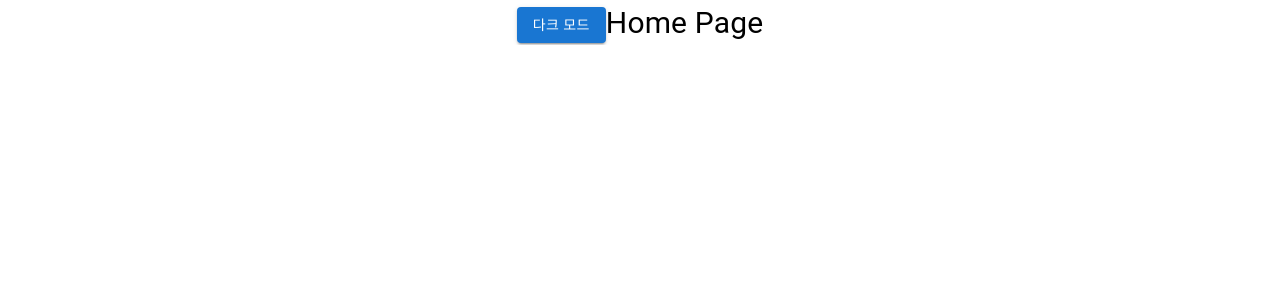
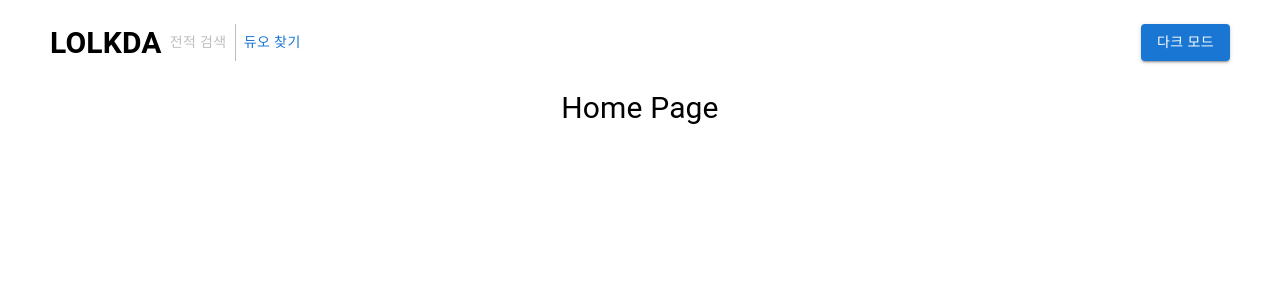
Before and after one commit to lolkda-team/lolkda-frontend, a Next.js app: page / in a window 1280 px wide. Shown: the top 300 px of the page. Built offline with nearby package versions, Linux system fonts and the light colour scheme.

Commit message:
feat: site 이동 버튼 구현

```diff
--- a/src/app/layout.tsx
+++ b/src/app/layout.tsx
@@ -3,6 +3,7 @@ import "@/styles/globals.css";
 import React from "react";
 import {Container} from "@mui/material";
 import { Providers } from '@/app/provider';
+import { Header } from '@/components/organisms/Header';
 
 export const metadata: Metadata = {
   title: "LOLKDA",
@@ -18,6 +19,7 @@ export default function RootLayout({
     <html lang="ko">
       <body>
         <Providers>
+          <Header />
           <Container maxWidth="lg">
               {children}
           </Container>
--- a/src/app/page.tsx
+++ b/src/app/page.tsx
@@ -6,7 +6,6 @@ import { ThemeToggleButton } from '@/components/atoms/ThemeToggleButton';
 export default function Home() {
   return (
     <S.Wrapper>
-      <ThemeToggleButton />
       Home Page
     </S.Wrapper>
   );
--- a/src/components/atoms/Logo.tsx
+++ b/src/components/atoms/Logo.tsx
@@ -1,5 +1,17 @@
+import styled from '@emotion/styled';
+
 export const Logo = () => {
   return(
-    <></>
+    <S.Logo>
+      LOLKDA
+    </S.Logo>
   )
 }
+
+const S = {
+  Logo: styled.h1`
+    font-size: 30px;
+    font-weight: bold;
+    cursor: pointer;
+  `,
+};
--- /dev/null
+++ b/src/components/atoms/SiteToggleButton.tsx
@@ -0,0 +1,27 @@
+import styled from '@emotion/styled';
+import ButtonGroup from '@mui/material/ButtonGroup';
+import Button from '@mui/material/Button';
+import { siteButton } from '@/data/constData';
+
+type TProps = {
+  path: string;
+}
+
+export const SiteToggleButton = ({ path }: TProps) => {
+
+  return(
+    <S.Wrapper>
+      <ButtonGroup variant="text" aria-label="site-button">
+        {siteButton?.map(item => (
+          <Button key={item.path} disabled={path === item.path}>{item.title}</Button>
+        ))}
+      </ButtonGroup>
+    </S.Wrapper>
+  )
+}
+
+const S = {
+  Wrapper: styled.div`
+
+  `,
+};
--- a/src/components/organisms/Header.tsx
+++ b/src/components/organisms/Header.tsx
@@ -1,5 +1,36 @@
+'use client';
+
+import { usePathname } from 'next/navigation';
+import { Logo } from '@/components/atoms/Logo';
+import styled from '@emotion/styled';
+import { ThemeToggleButton } from '@/components/atoms/ThemeToggleButton';
+import { SiteToggleButton } from '@/components/atoms/SiteToggleButton';
+
 export const Header = () => {
+  const path = usePathname();
+
   return(
-    <></>
+    <S.Wrapper>
+      <S.Stack>
+        <Logo />
+        <SiteToggleButton path={path} />
+      </S.Stack>
+      <S.Stack>
+        <ThemeToggleButton />
+      </S.Stack>
+    </S.Wrapper>
   )
 }
+
+const S = {
+  Wrapper: styled.div`
+    display: flex;
+    align-items: center;
+    justify-content: space-between;
+    padding: 20px 50px;
+  `,
+  Stack: styled.div`
+    display: flex;
+    align-items: center;
+  `
+};
--- /dev/null
+++ b/src/data/constData.ts
@@ -0,0 +1,10 @@
+export const siteButton = [
+  {
+    title: '전적 검색',
+    path: '/'
+  },
+  {
+    title: '듀오 찾기',
+    path: '/duo'
+  }
+]
--- a/src/styles/globals.css
+++ b/src/styles/globals.css
@@ -31,7 +31,6 @@ footer, header, hgroup, menu, nav, section {
 html,
 body {
     max-width: 100vw;
-    overflow-x: hidden;
 }
 
 body {
```
